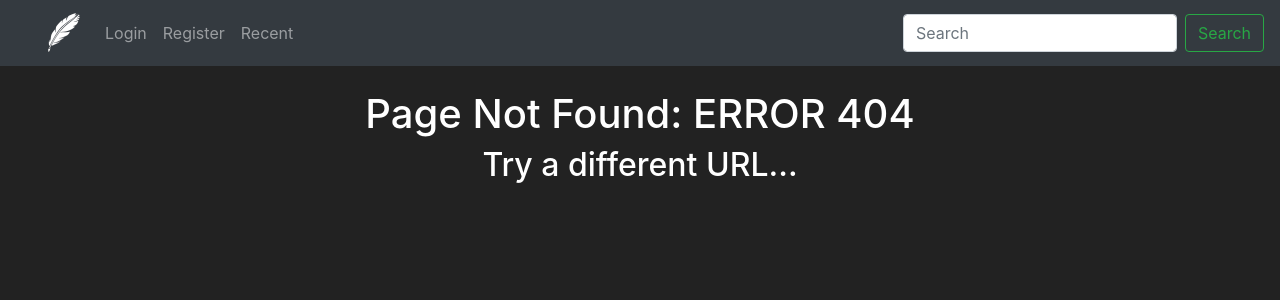
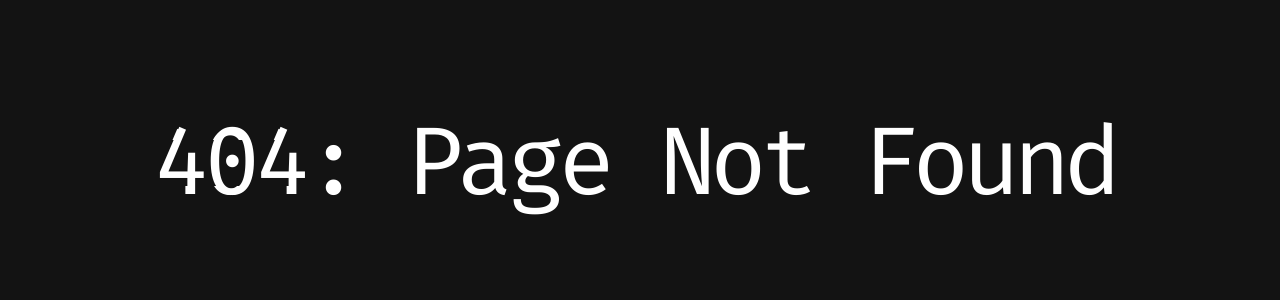
Before and after one commit to RampageousRJ/Blogify, a Flask app: template blogify/templates/404.html in a window 1280 px wide. Shown: the top 300 px of the page. Run offline with Flask 3, Linux system fonts and the light colour scheme; the template is opened without the code that fills it, so the values that code supplies are empty; some libraries are stand-ins or nearby versions.

Commit message:
Error Custom Animations

```diff
--- /dev/null
+++ b/blogify/static/css/error.css
@@ -0,0 +1,82 @@
+@import url('https://fonts.googleapis.com/css?family=Fira+Mono:400');
+
+nav{
+    visibility: hidden;
+}
+
+.page{
+  display: flex;
+  width: 100%;
+  height: 100%;
+  align-items: center;
+  justify-content: center;
+  margin: 0;
+  background: #131313;
+  color: #fff;
+  font-size: 96px;
+  font-family: 'Fira Mono', monospace;
+  letter-spacing: -7px;
+}
+
+body{
+    background-color: #131313 !important;
+}
+
+div{
+  animation: glitch 1s linear infinite;
+}
+
+@keyframes glitch{
+  2%,64%{
+    transform: translate(2px,0) skew(0deg);
+  }
+  4%,60%{
+    transform: translate(-2px,0) skew(0deg);
+  }
+  62%{
+    transform: translate(0,0) skew(5deg);
+  }
+}
+
+div:before,
+div:after{
+  content: attr(title);
+  position: absolute;
+  left: 0;
+}
+
+div:before{
+  animation: glitchTop 1s linear infinite;
+  clip-path: polygon(0 0, 100% 0, 100% 33%, 0 33%);
+  -webkit-clip-path: polygon(0 0, 100% 0, 100% 33%, 0 33%);
+}
+
+@keyframes glitchTop{
+  2%,64%{
+    transform: translate(2px,-2px);
+  }
+  4%,60%{
+    transform: translate(-2px,2px);
+  }
+  62%{
+    transform: translate(13px,-1px) skew(-13deg);
+  }
+}
+
+div:after{
+  animation: glitchBotom 1.5s linear infinite;
+  clip-path: polygon(0 67%, 100% 67%, 100% 100%, 0 100%);
+  -webkit-clip-path: polygon(0 67%, 100% 67%, 100% 100%, 0 100%);
+}
+
+@keyframes glitchBotom{
+  2%,64%{
+    transform: translate(-2px,0);
+  }
+  4%,60%{
+    transform: translate(-2px,0);
+  }
+  62%{
+    transform: translate(-22px,5px) skew(21deg);
+  }
+}
--- a/blogify/templates/404.html
+++ b/blogify/templates/404.html
@@ -4,9 +4,13 @@
   Page Not Found
 {% endblock %}
 
+{% block additional_links %}
+  <link rel="stylesheet" href="{{url_for('static',filename='css/error.css')}}">
+{% endblock %}
+
 {% block body %}
-  <center>
-    <h1>Page Not Found: ERROR 404</h1>
-    <h2>Try a different URL...</h2>
-  </center>
+<div class="page">
+  <div title="404">404: Page Not Found</div>
+
+</div>
 {% endblock %}
```
Also changed, not shown: blogify/templates/500.html (+9 -4 lines).
